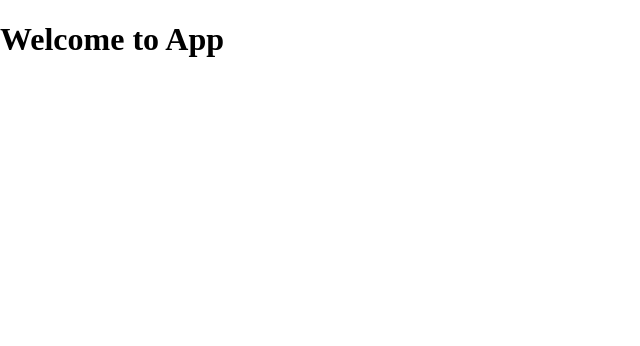
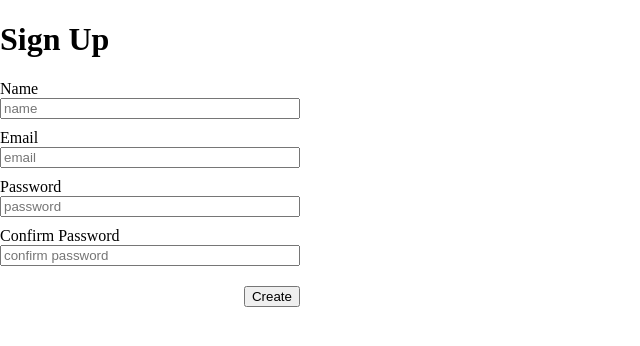
Before and after one commit to Stonehagen/odin-blog-frontend, a React (Create React App) app: page / in a window 1280 px wide. Shown: the top 346 px of the page, without its empty margins (0-640 px from the left). Built offline with nearby package versions, Linux system fonts and the light colour scheme.

Commit message:
add signUp view

```diff
--- a/package.json
+++ b/package.json
@@ -8,6 +8,7 @@
     "@testing-library/user-event": "^13.5.0",
     "react": "^18.2.0",
     "react-dom": "^18.2.0",
+    "react-router-dom": "^6.9.0",
     "react-scripts": "5.0.1",
     "web-vitals": "^2.1.4"
   },
--- /dev/null
+++ b/src/components/SignUp.js
@@ -0,0 +1,89 @@
+import { useState } from 'react';
+import '../styles/SignUp.css';
+
+const SignUp = () => {
+  const [name, setName] = useState('');
+  const [email, setEmail] = useState('');
+  const [password, setPassword] = useState('');
+  const [passwordCheck, setPasswordCheck] = useState('');
+  const [errors, setErrors] = useState([]);
+
+  const handleSubmit = (e) => {
+    e.preventDefault();
+    /// implement dotenv api url !!!
+    fetch('http://localhost:3000/user/sign-up', {
+      method: 'POST',
+      body: JSON.stringify({
+        name,
+        email,
+        password,
+      }),
+      headers: { 'Content-Type': 'application/json' },
+    })
+      .then((res) => res.json())
+      .then((json) => {
+        if (json.error) {
+          setErrors(json.error);
+        } else {
+          setErrors([]);
+        }
+      })
+      .catch((err) => console.log(err));
+  };
+
+  return (
+    <div className="SignUp">
+      <h1>Sign Up</h1>
+      <form onSubmit={handleSubmit}>
+        <label htmlFor="name">Name</label>
+        <input
+          name="name"
+          value={name}
+          id="name"
+          placeholder="name"
+          type="text"
+          onChange={(e) => setName(e.target.value)}
+        />
+        <label htmlFor="email">Email</label>
+        <input
+          name="email"
+          value={email}
+          id="email"
+          placeholder="email"
+          type="email"
+          onChange={(e) => setEmail(e.target.value)}
+        />
+        <label htmlFor="password">Password</label>
+        <input
+          name="password"
+          value={password}
+          id="password"
+          placeholder="password"
+          type="password"
+          onChange={(e) => setPassword(e.target.value)}
+        />
+        <label htmlFor="passwordConfirm">Confirm Password</label>
+        <input
+          name="passwordConfirm"
+          value={passwordCheck}
+          id="passwordConfirm"
+          placeholder="confirm password"
+          type="password"
+          onChange={(e) => setPasswordCheck(e.target.value)}
+        />
+        <button type="submit">Create</button>
+        <div className="messages">
+          {errors.map((error, index) => {
+            return (
+              <p className="errorMessage" key={index}>
+                {error.msg}
+              </p>
+            );
+          })}
+        </div>
+      </form>
+    </div>
+  );
+};
+
+export default SignUp;
--- a/src/index.js
+++ b/src/index.js
@@ -1,11 +1,11 @@
 import React from 'react';
 import ReactDOM from 'react-dom/client';
 import './styles/index.css';
-import App from './components/App';
+import SignUp from './components/SignUp';
 
 const root = ReactDOM.createRoot(document.getElementById('root'));
 root.render(
   <React.StrictMode>
-    <App />
+    <SignUp />
   </React.StrictMode>
 );
--- /dev/null
+++ b/src/styles/SignUp.css
@@ -0,0 +1,15 @@
+form {
+  display: flex;
+  flex-direction: column;
+  max-width: 300px;
+}
+
+input {
+  margin-bottom: 10px;
+}
+
+button {
+  max-width: 100px;
+  align-self: flex-end;
+  margin-top: 10px;
+}
```
Also changed, not shown: 1 other file (tests, documents, lock files or other folders).
